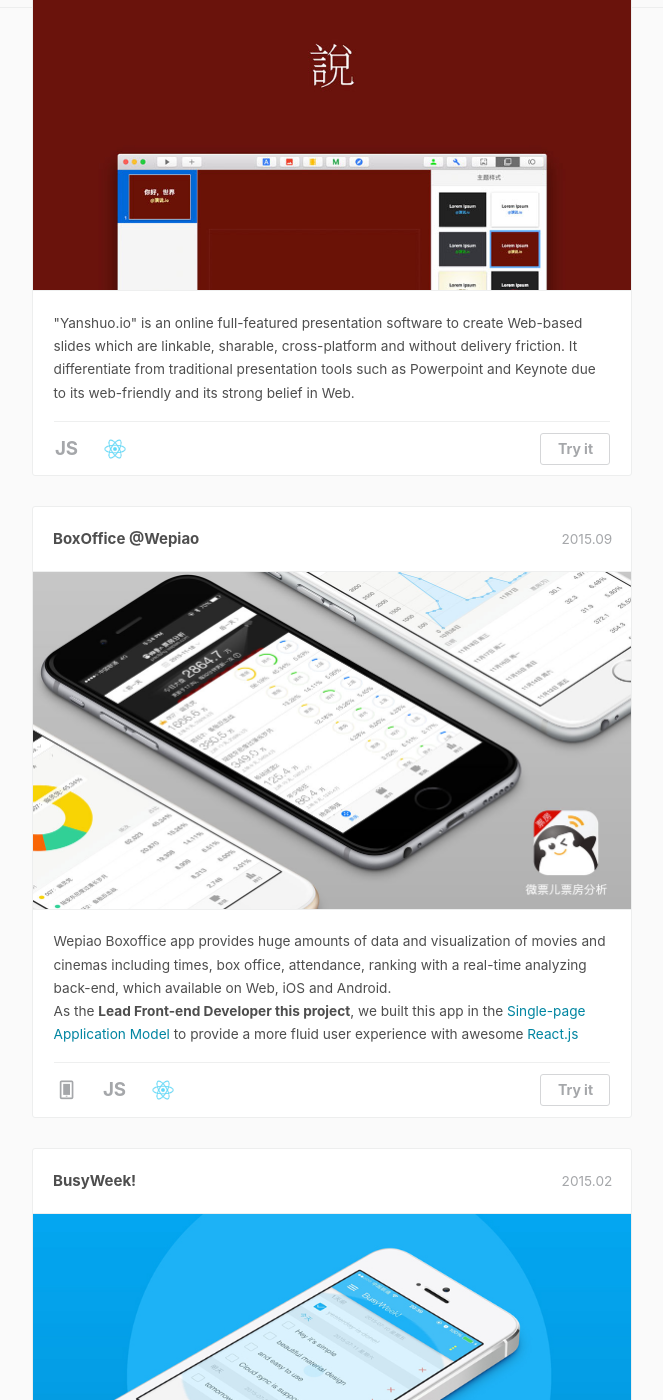
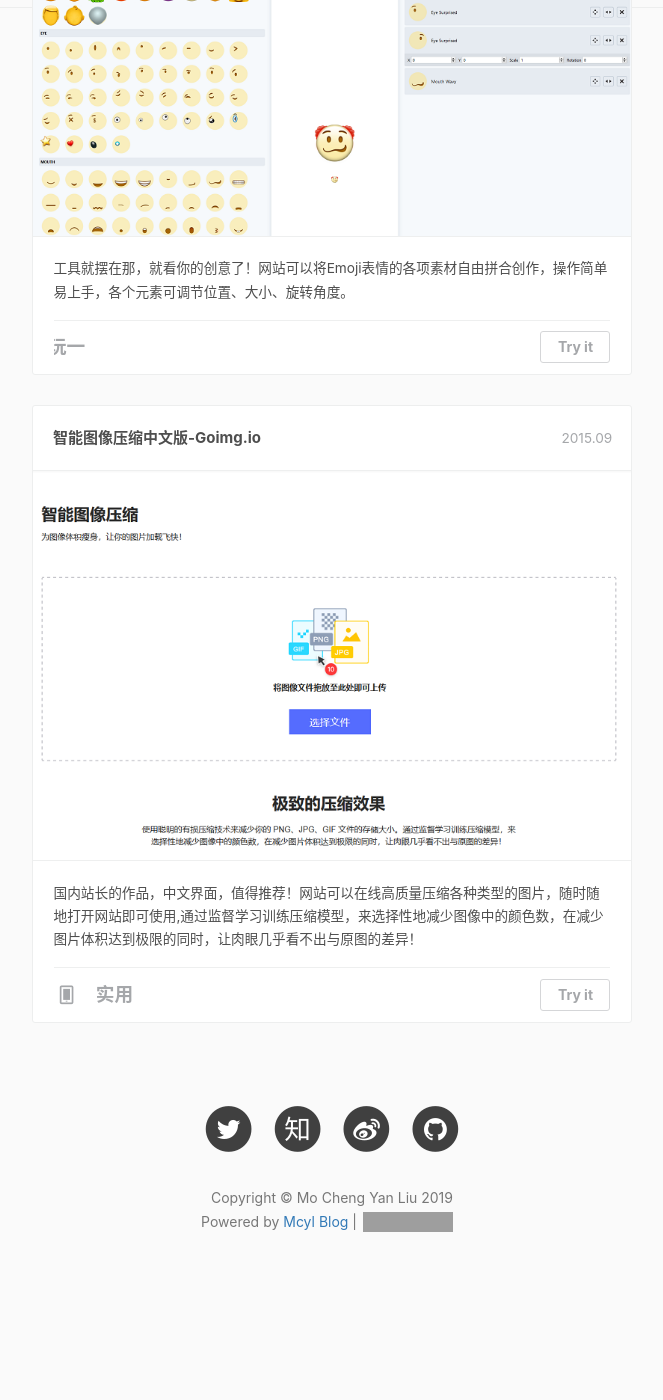
Before and after one commit to mochengyanliu/mochengyanliu.github.io, a Jekyll site: the page built from portfolio/index.html, in a window 1280 px wide and 1400 px high, scrolled down 490 px. Shown: the whole window, without its empty margins (308-971 px from the left). Built offline with Jekyll 4.4.1, drawn with Linux system fonts in a browser that asks for light colours; nearby versions of some CDN libraries; comment, search, counter and statistics services are not loaded; after the commit the page ends 1813 px from its top, so only the background shows below that; some of the changed text lies outside the part shown; grey boxes are pictures that could not be loaded.

Commit message:
修改文件夹内容

```diff
--- a/portfolio/index.html
+++ b/portfolio/index.html
@@ -9,54 +9,54 @@
 		<meta charset="UTF-8" />
 		<meta http-equiv="X-UA-Compatible" content="IE=edge,chrome=1">
 		<meta name="viewport" content="width=device-width, initial-scale=1.0">
-		<title>Hux - Timeline</title>
+		<title>Mcyl - Timeline</title>
 		<link rel="stylesheet" type="text/css" href="css/timeline.css" />
 		<script src="js/modernizr.custom.js"></script>
 	</head>
 	<body>
 		<div class="container" style="margin:0;padding:0;width:100%;">
 			<header>
-				<img width="175" height="175" style="border-radius:50%;" src="/img/avatar-hux-ny.jpg">
-				<h1>Hux</h1>
+				<img width="175" height="175" style="border-radius:50%;" src="/img/avatar-Mcyl-ny.jpg">
+				<h1>Mcyl</h1>
 			</header>
 			<div class="main">
 				<ul class="cbp_tmtimeline">
 					<li>
 						<div class="cbp_tmlabel">
-							<h2 id="boxoffice">Yanshuo.io (演说.io)</h2>
+							<h2 id="boxoffice">在线重制emoji表情-Emoji Builder</h2>
 							<time>2016.06</time>
-							<img src="images/work-yanshuo.jpg">
+							<img src="images/play-emoji.png">
 							<ul>
 								<li>
-									"Yanshuo.io" is an online full-featured presentation software to create Web-based slides which are linkable, sharable, cross-platform and without delivery friction. It differentiate from traditional presentation tools such as Powerpoint and Keynote due to its web-friendly and its strong belief in Web.
+									工具就摆在那，就看你的创意了！网站可以将Emoji表情的各项素材自由拼合创作，操作简单易上手，各个元素可调节位置、大小、旋转角度。
 								</li>
 								<li class="skill">
-									<span><b>JS</b></span>
+									<span><b>玩一玩</b></span>
 									<span class="i-react"></span>
-									<span class="link"><a target="_blank" href="https://yanshuo.io">Try it</a></span>
+									<span class="link"><a target="_blank" href=" http://phlntn.com/emojibuilder/">Try it</a></span>
 								</li>
 							</ul>
 						</div>
 					</li>
 					<li>
 						<div class="cbp_tmlabel">
-							<h2 id="boxoffice">BoxOffice @Wepiao</h2>
+							<h2 id="boxoffice">智能图像压缩中文版-Goimg.io</h2>
 							<time>2015.09</time>
-							<img src="images/work-wepiao-bo.jpg">
+							<img src="images/work-goimg.png">
 							<ul>
 								<li>
-									Wepiao Boxoffice app provides huge amounts of data and visualization of movies and cinemas including times, box office, attendance, ranking with a real-time analyzing back-end, which available on Web, iOS and Android.<br> As the <b>Lead Front-end Developer this project</b>, we built this app in the <a href="https://en.wikipedia.org/wiki/Single-page_application">Single-page Application Model</a> to provide a more fluid user experience with awesome <a href="http://facebook.github.io/react/">React.js</a>
+									国内站长的作品，中文界面，值得推荐！网站可以在线高质量压缩各种类型的图片，随时随地打开网站即可使用,通过监督学习训练压缩模型，来选择性地减少图像中的颜色数，在减少图片体积达到极限的同时，让肉眼几乎看不出与原图的差异！
 								</li>
 								<li class="skill">
 									<span class="cbp_tmicon-phone"></span>
-									<span><b>JS</b></span>
+									<span><b>实用</b></span>
 									<span class="i-react"></span>
-									<span class="link"><a target="_blank" href="http://piaofang.wepiao.com">Try it</a></span>
+									<span class="link"><a target="_blank" href="https://goimg.io/">Try it</a></span>
 								</li>
 							</ul>
 						</div>
 					</li>
-					<li>
+					<!-- <li>
 						<div class="cbp_tmlabel">
 							<h2 id="busyweek">BusyWeek!</h2>
 							<time>2015.02</time>
@@ -94,7 +94,7 @@
 							</ul>
 						</div>
 					</li>
-					<!--<li>
+					<li>
 						<div class="cbp_tmlabel">
 							<h2>SENOVA WebApp</h2>
 							<img src="images/senova.jpg">
@@ -110,7 +110,7 @@
 								</li>
 							</ul>
 						</div>
-					</li>-->
+					</li>
 					<li>
 						<div class="cbp_tmlabel">
 							<h2 id="hslider">jQuery.HSlider</h2>
@@ -192,7 +192,7 @@
 								</li>
 							</ul>
 						</div>
-					</li>
+					</li> -->
 				</ul>
 			</div>
 		</div>
```
Also changed, not shown: portfolio/images/hux_avatar.png (deleted), portfolio/images/intern-alitrip.jpg (deleted), portfolio/images/intern-lxu.jpg (deleted), portfolio/images/logo-jquery.png (deleted), portfolio/images/logo-kissy.png (deleted), portfolio/images/logo-react.png (deleted), portfolio/images/logo-vue.png (deleted), portfolio/images/newmedia.jpg (deleted), portfolio/images/play-emoji.png (added), portfolio/images/senova.jpg (deleted), portfolio/images/work-busyweek.jpg (deleted), portfolio/images/work-goimg.png (added), portfolio/images/work-hslider.jpg (deleted), portfolio/images/work-puzzle.png (deleted), 4 more files.
